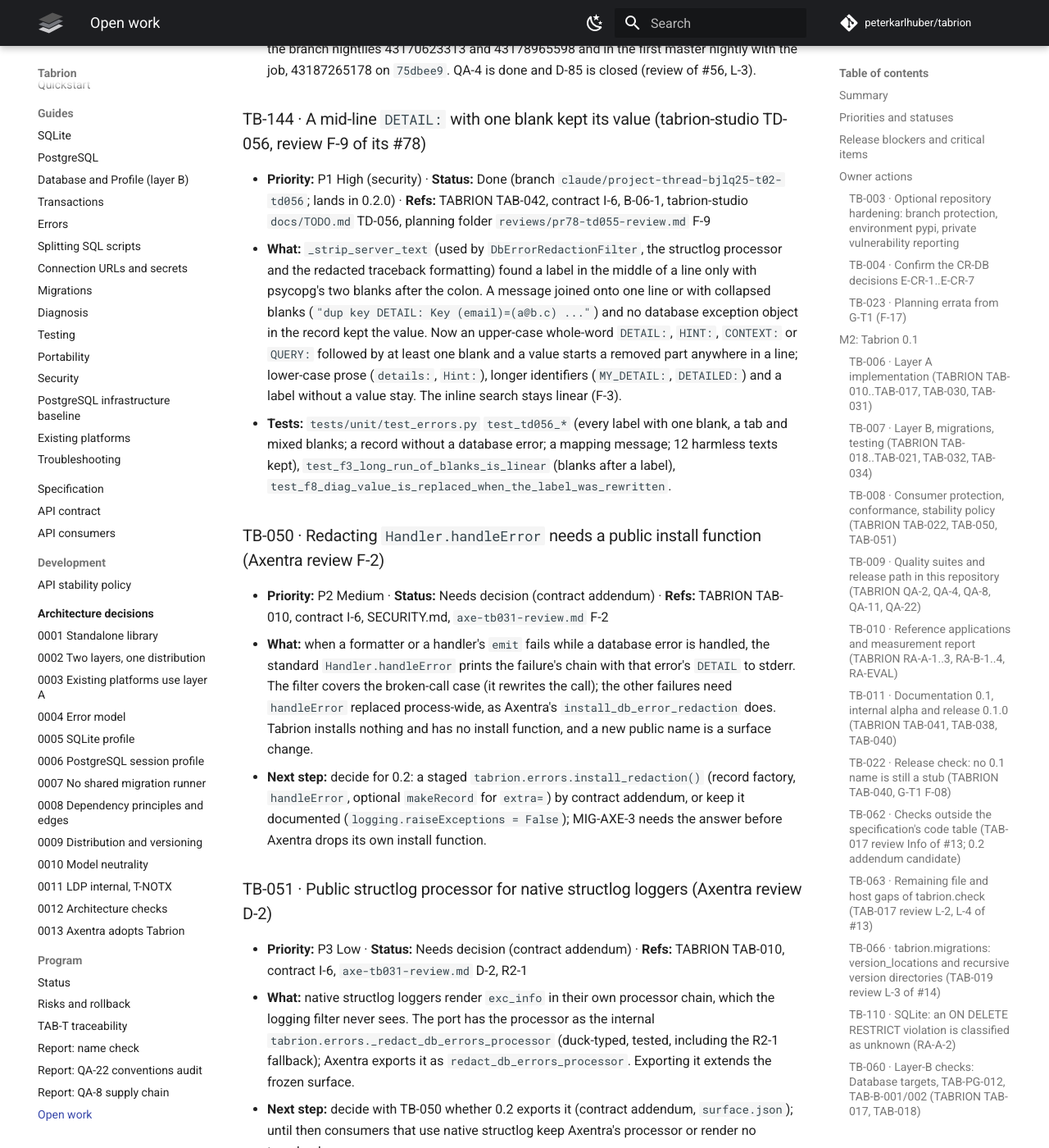
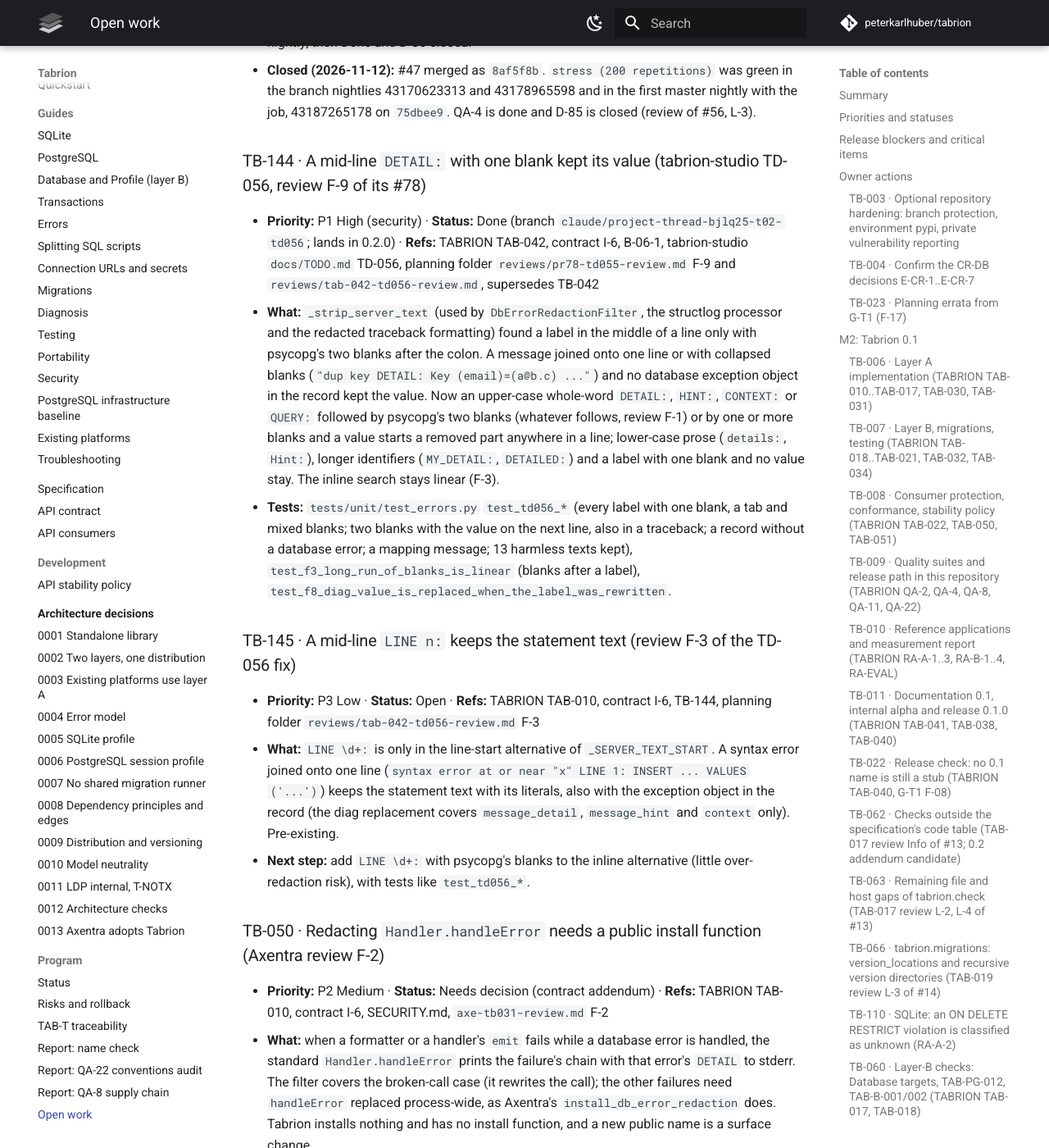
Before and after one commit to peterkarlhuber/tabrion, an MkDocs documentation site: the page built from docs/TODO.md, in a window 1280 px wide and 1400 px high, scrolled down 40137 px. Shown: the whole window at 82% size. Built offline with MkDocs 1.6.1 and Material for MkDocs 9.7.7, drawn with Linux system fonts in a browser that asks for light colours; comment, search, counter and statistics services are not loaded; some of the changed text lies outside the part shown.

Commit message:
TB-144 review fixes: two blanks count whatever follows; TB-042, TB-145
Review tab-042-td056-review.md: C-1 (F-1) psycopg's two blanks after a
mid-line label start a removed part even when the value starts on the
next line, with a regression test; C-2 TB-042 superseded by TB-144;
F-3 follow-up TB-145 (mid-line LINE n:); F-4 SECURITY.md residual for
localized server messages; F-5 TODO wrapping.

Co-Authored-By: Claude Opus 5.5 <noreply@anthropic.com>
Claude-Session: https://claude.ai/code/session_011tY7TAans48GbZAuavtHPL

```diff
--- a/docs/TODO.md
+++ b/docs/TODO.md
@@ -26,15 +26,16 @@ request: TB-141 done; LDP-PGL-005 pull request #53: TB-142 new; fault proxy pull
 TAB-040 version-bump pull request: TB-142 and TB-143 done after their merges, TB-011 in progress; `0.1.1.dev0`
 follow-up pull request after the release commit `d5821fa` (review of #56, L-3): TB-008, TB-009, TB-011, TB-017,
 TB-070, TB-086, TB-135 and TB-136 done; TB-130 done except its CI artifact follow-up; bookkeeping pull request after
-`v0.1.0` (reviews of #56 and #57): TB-090 and TB-092 done).
+`v0.1.0` (reviews of #56 and #57): TB-090 and TB-092 done; TD-056 redaction pull request #62: TB-144 done,
+TB-042 superseded, TB-145 new).
 
 | Priority | Count |
 |---|---|
 | P0 Critical | 0 |
 | P1 High | 6 |
 | P2 Medium | 10 |
-| P3 Low | 43 |
-| P4 Optional | 7 |
+| P3 Low | 44 |
+| P4 Optional | 6 |
 
 **Release blockers:** none outside the work packages of M2. The owner decision of 2026-11-08 11:26Z removed the
 trademark register check from gate G-T2 (TB-001 closed; a later public marketing under the name needs a new
@@ -1049,7 +1050,8 @@ required (owner decision of 2026-11-08 11:26Z).
 
 ### TB-042 · Inline `DETAIL:` with a single space is not stripped (review N-7)
 
-- **Priority:** P4 Optional · **Status:** Open · **Refs:** TABRION TAB-010, contract I-6, review N-7
+- **Priority:** P4 Optional · **Status:** Done (superseded by TB-144) · **Refs:** TABRION TAB-010, contract I-6,
+  review N-7, TB-144
 - **What:** the inline alternative of `_SERVER_TEXT_START` needs two spaces after `DETAIL:`; text rewritten to single
   spaces (`str(e).replace("\n", " ").replace("  ", " ")`) keeps the value. It needs a deliberate rewrite; the same
   text with a newline is caught.
@@ -1219,17 +1221,29 @@ required (owner decision of 2026-11-08 11:26Z).
 
 - **Priority:** P1 High (security) · **Status:** Done (branch `claude/project-thread-bjlq25-t02-td056`; lands in
   0.2.0) · **Refs:** TABRION TAB-042, contract I-6, B-06-1, tabrion-studio `docs/TODO.md` TD-056, planning folder
-  `reviews/pr78-td055-review.md` F-9
+  `reviews/pr78-td055-review.md` F-9 and `reviews/tab-042-td056-review.md`, supersedes TB-042
 - **What:** `_strip_server_text` (used by `DbErrorRedactionFilter`, the structlog processor and the redacted
-  traceback formatting) found a label in the middle of a line only with psycopg's two blanks after the colon. A message joined
-  onto one line or with collapsed blanks (`"dup key DETAIL: Key (email)=(a@b.c) ..."`) and no database exception
-  object in the record kept the value. Now an upper-case whole-word `DETAIL:`, `HINT:`, `CONTEXT:` or `QUERY:`
-  followed by at least one blank and a value starts a removed part anywhere in a line; lower-case prose
-  (`details:`, `Hint:`), longer identifiers (`MY_DETAIL:`, `DETAILED:`) and a label without a value stay. The
-  inline search stays linear (F-3).
-- **Tests:** `tests/unit/test_errors.py` `test_td056_*` (every label with one blank, a tab and mixed blanks; a record
-  without a database error; a mapping message; 12 harmless texts kept), `test_f3_long_run_of_blanks_is_linear`
-  (blanks after a label), `test_f8_diag_value_is_replaced_when_the_label_was_rewritten`.
+  traceback formatting) found a label in the middle of a line only with psycopg's two blanks after the colon. A
+  message joined onto one line or with collapsed blanks (`"dup key DETAIL: Key (email)=(a@b.c) ..."`) and no
+  database exception object in the record kept the value. Now an upper-case whole-word `DETAIL:`, `HINT:`,
+  `CONTEXT:` or `QUERY:` followed by psycopg's two blanks (whatever follows, review F-1) or by one or more blanks and
+  a value starts a removed part anywhere in a line; lower-case prose (`details:`, `Hint:`), longer identifiers
+  (`MY_DETAIL:`, `DETAILED:`) and a label with one blank and no value stay. The inline search stays linear (F-3).
+- **Tests:** `tests/unit/test_errors.py` `test_td056_*` (every label with one blank, a tab and mixed blanks; two
+  blanks with the value on the next line, also in a traceback; a record without a database error; a mapping
+  message; 13 harmless texts kept), `test_f3_long_run_of_blanks_is_linear` (blanks after a label),
+  `test_f8_diag_value_is_replaced_when_the_label_was_rewritten`.
+
+### TB-145 · A mid-line `LINE n:` keeps the statement text (review F-3 of the TD-056 fix)
+
+- **Priority:** P3 Low · **Status:** Open · **Refs:** TABRION TAB-010, contract I-6, TB-144, planning folder
+  `reviews/tab-042-td056-review.md` F-3
+- **What:** `LINE \d+:` is only in the line-start alternative of `_SERVER_TEXT_START`. A syntax error joined onto
+  one line (`syntax error at or near "x" LINE 1: INSERT ... VALUES ('...')`) keeps the statement text with its
+  literals, also with the exception object in the record (the diag replacement covers `message_detail`,
+  `message_hint` and `context` only). Pre-existing.
+- **Next step:** add `LINE \d+:` with psycopg's blanks to the inline alternative (little over-redaction risk), with
+  tests like `test_td056_*`.
 
 ### TB-050 · Redacting `Handler.handleError` needs a public install function (Axentra review F-2)
 
```
Also changed, not shown: SECURITY.md (+4 -0 lines), 2 other files.
